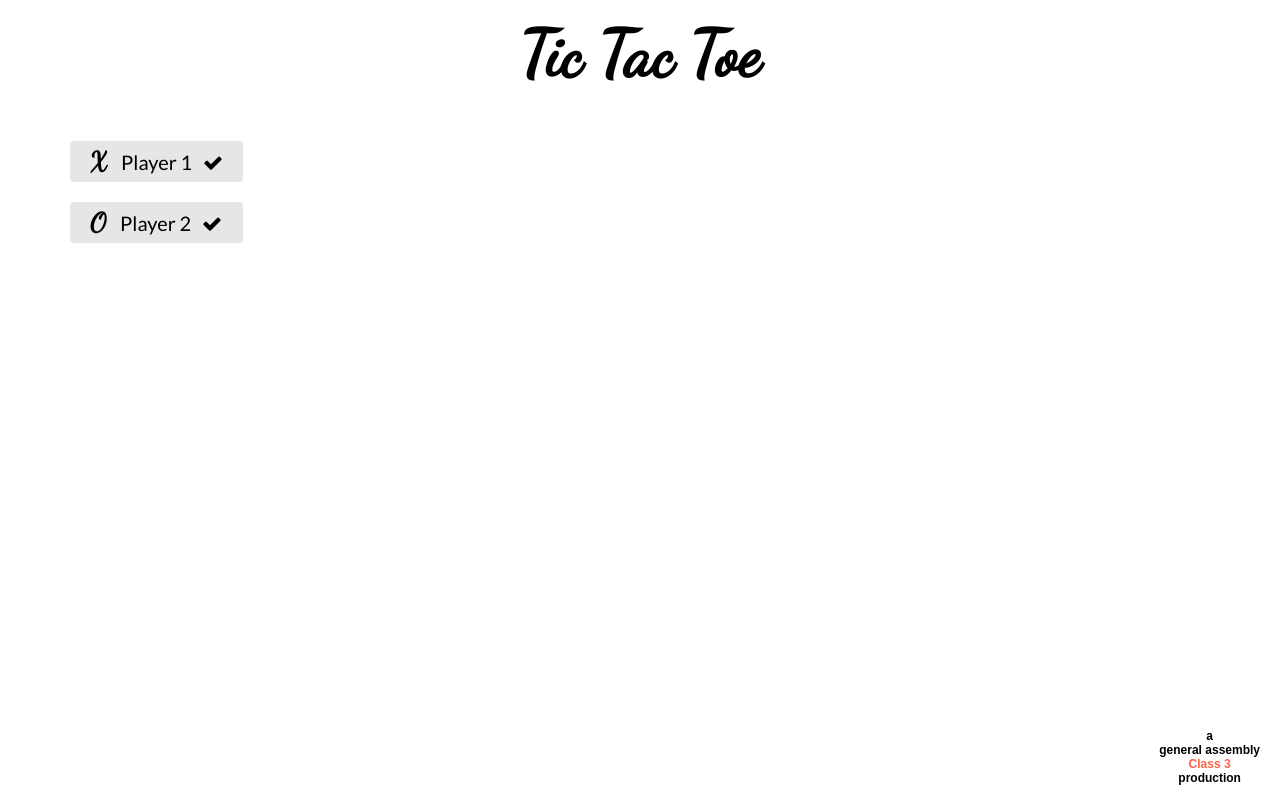
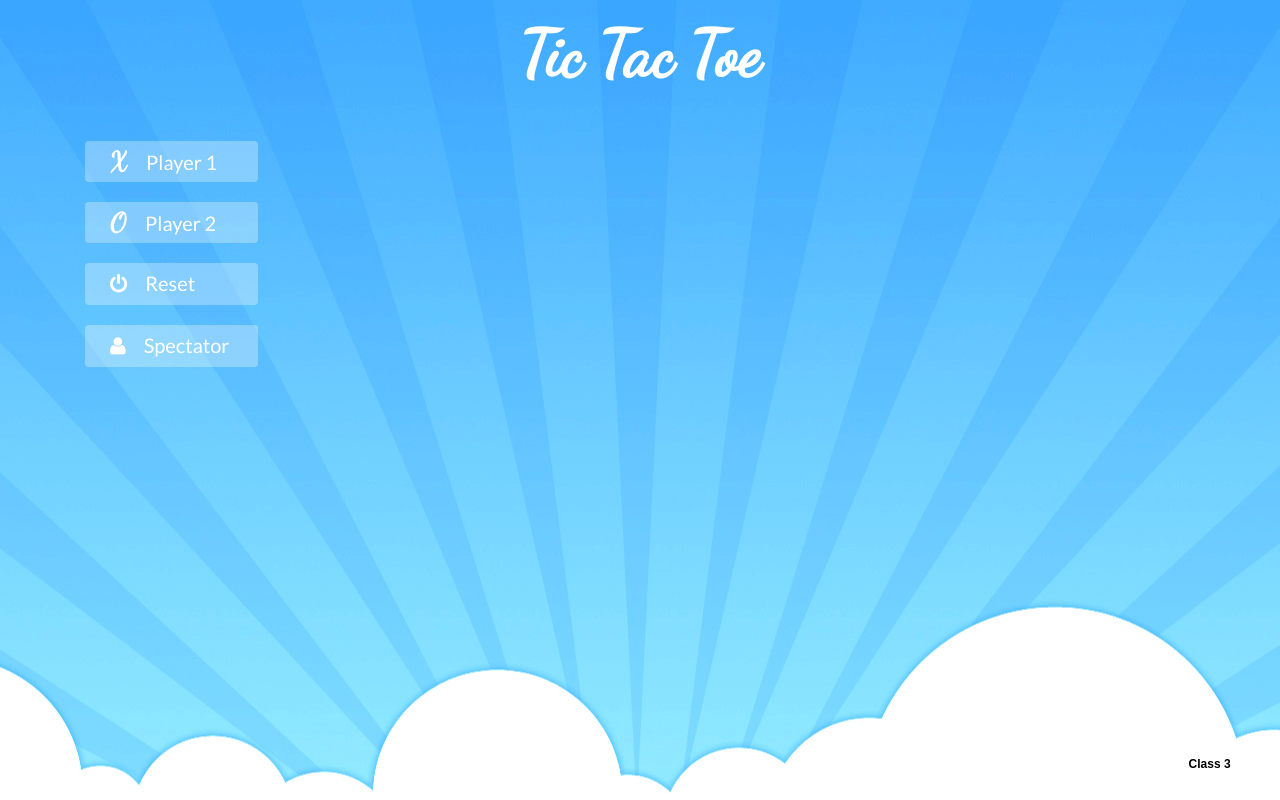
Before and after one commit to kylechadha/Tic-Tac-Toe-AngularJS, a PHP site: page / in a window 1280 px wide. Run offline with PHP 8.4, Linux system fonts and the light colour scheme; some libraries are stand-ins or nearby versions.

Commit message:
Add reset functionality and revamp CSS

```diff
--- a/css/style.css
+++ b/css/style.css
@@ -1,6 +1,7 @@
 /* Document Styles */
 
 body {
+  background: url(../img/beyond-the-clouds-2560x1600-edited.jpg) no-repeat center center;
   -moz-user-select: none;
   -ms-user-select: none;
   -webkit-user-select: none;
@@ -10,7 +11,7 @@
 /* Game Board Styles */
 
 h1 {
-  color: black;
+  color: white;
   font-family: 'Dancing Script', serif, sans-serif;
   font-size: 64px;
   margin: 16px 0 6px 0;
@@ -22,20 +23,32 @@
   width: 564px;
 }
 
+.threerules {
+  bottom: 5px;
+  color: white;
+  position: fixed;
+  right: 20px;
+  font-size: 12px;
+}
+
+.threerules span { color: black }
+
+/* Side Bar Styles */
+
 nav {
   float: left;
-  margin: 125px 0 0 70px;
+  margin: 125px 0 0 85px;
 }
 
 nav div {
-  background-color: rgb(230,230,230);
-  /*color: black;*/
+  background-color: rgba(255,255,255,0.3);
   border-radius: 4px;
-  padding: 5px 20px;
   margin-bottom: 20px;
+  padding: 5px 25px;
 }
 
 nav h2 {
+  color: white;
   font-family: 'Lato', serif, sans-serif;
   font-size: 20px;
   font-weight: normal;
@@ -47,35 +60,40 @@
   font-family: 'Dancing Script', serif, sans-serif;
   font-size: 26px;
   font-weight: bold;
-  margin-right: 10px;
+  margin-right: 15px;
 }
 
 nav i {
-  margin-left: 7px;
+  margin-left: 12px;
 }
 
 .player {
-  color: #5F9EB5;
+  color: #1D7A9D;
 }
 
 .active {
-  color: #FF7356;
+  color: yellow;
 }
 
-.threerules {
-  bottom: 5px;
-  color: black;
-  position: fixed;
-  right: 20px;
-  font-size: 12px;
+#reset {
+  cursor: pointer;
 }
 
-.threerules span { color: tomato }
+#reset:hover {
+  background-color: rgba(0,0,0,0.4);
+  transition: 0.4s;
+}
+
+.left-icon {
+  line-height: 32px;
+  margin-right: 18px;
+  margin-left: 0;
+}
 
 /* Cell Styles */
 
 .cell {
-  background-color: #58c9f2;
+  background-color: white;
   border-radius: 4px;
   float: left;
   height: 130px;
--- a/index.html
+++ b/index.html
@@ -24,16 +24,49 @@
 
 <body ng-controller="TicTacCtrl">
 <nav>
-  <div><h2><span ng-class="{player: current}">X</span> Player 1 <i class="fa fa-check" ng-class="{active: !game.turn}"></i> </h2></div>
-  <div><h2><span ng-class="{player: !current}">O</span> Player 2 <i class="fa fa-check" ng-class="{active: game.turn}"></i></h2></div>
+  <div>
+    <h2>
+      <span ng-class="{player: player == 'X'}">X</span> Player 1 <i class="fa"
+      ng-class="{
+      active: !game.turn,
+      'fa-check': player != 'Spectator',
+      'fa-spin': !game.turn && player == 'O',
+      'fa-spinner': !game.turn && player == 'O',
+      'fa-lock': player == 'Spectator'
+      }"></i>
+    </h2>
+  </div>
+
+  <div>
+    <h2>
+      <span ng-class="{player: player == 'O'}">O</span> Player 2 <i class="fa" ng-class="{
+      active: game.turn,
+      'fa-check': player != 'Spectator',
+      'fa-spin': game.turn && player == 'X',
+      'fa-spinner': game.turn && player == 'X',
+      'fa-lock': player == 'Spectator'}"></i>
+    </h2>
+  </div>
+
+  <div id="reset" ng-hide="player == 'Spectator'" ng-click="gameReset()">
+    <h2>
+      <i class="fa fa-power-off left-icon"></i>Reset
+    </h2>
+  </div>
+
+  <div ng-show="player == 'Spectator'">
+    <h2>
+      <i class="fa fa-user left-icon" ng-class="{player: player == 'Spectator'}"></i>Spectator
+    </h2>
+  </div>
 </nav>
+
 <div id="container">
   <h1>Tic Tac Toe</h1>
   <div ng-repeat="row in game.cells track by $index">
     <div ng-repeat="cell in row track by $index" ng-class="{cell: true, animated: animation, bounceIn: animation, xmove: cell == 'X', omove: cell == 'O'}" ng-click="playerMove($parent.$index, $index)"></div>
   </div>
   <h2 class="threerules">a<br>general assembly<br><span>Class 3</span><br>production</h2>
-  <!-- <h3 ng-click="gameReset()">Reset</h3> -->
 </div>
 </body>
 
--- a/js/main.js
+++ b/js/main.js
@@ -1,8 +1,7 @@
 // To Do List
-// 2. Add player 1 and player 2 notation & scoreboard
 // 3. Fix reset button
 // 4. Add disappearing functionality
-// 5. Clean up CSS & refactor
+// 6. Deploy to heroku, push to github (and write readme), update pivotal tracker, and upload to your domain
 
 var app = angular.module("TicTac", ["firebase"])
 app.controller("TicTacCtrl", function($scope, $firebase) {
@@ -11,10 +10,11 @@
   $scope.fbRoot = $firebase(gameRef);
 
   var IDs;
-  var player;
   var xWin = "XXX";
   var oWin = "OOO";
   var header = document.getElementsByTagName('h1');
+  $scope.player;
+  $scope.animation = true;
 
   $scope.fbRoot.$on("loaded", function() {
     IDs = $scope.fbRoot.$getIndex();
@@ -27,7 +27,6 @@
         counter: 0,
         win: false
       });
-      // Why does this occur on the onload? Or does it set it so ALL changes from here on trigger the function?
       $scope.fbRoot.$on("change", function() {
         IDs = $scope.fbRoot.$getIndex();
         $scope.game = $scope.fbRoot.$child(IDs[0]);
@@ -42,26 +41,24 @@
 
   $scope.playerAssign = function() {
     $scope.game.loadCount++;
-    $scope.animation = false;
     $scope.game.$save();
     if ($scope.game.loadCount == 1) {
-      player = 'X';
-      $scope.current = true;
+      $scope.player = 'X';
     } else if ($scope.game.loadCount == 2) {
-      player = 'O';
-      $scope.current = false;
+      $scope.player = 'O';
     } else {
-      player = 'Spectator';
+      $scope.player = 'Spectator';
     }
   }
 
   $scope.playerMove = function(r, c) {
     if ($scope.game.cells[r][c] == "" && $scope.game.win == false) {
-      if (!$scope.game.turn && player == 'X') {
+      $scope.animation = false;
+      if (!$scope.game.turn && $scope.player == 'X') {
         $scope.game.cells[r][c] = 'X';
         $scope.game.counter++;
         $scope.game.turn = !$scope.game.turn;
-      } else if ($scope.game.turn && player == 'O') {
+      } else if ($scope.game.turn && $scope.player == 'O') {
         $scope.game.cells[r][c] = 'O';
         $scope.game.counter++;
         $scope.game.turn = !$scope.game.turn;
@@ -84,41 +81,42 @@
 
     if (xWin == row1 || xWin == row2 || xWin == row3 || xWin == col1 || xWin == col2 || xWin == col3 || xWin == diag1 || xWin == diag2) {
       $scope.game.win = "xwin";
+      $scope.animation = true;
     } else if (oWin == row1 || oWin == row2 || oWin == row3 || oWin == col1 || oWin == col2 || oWin == col3 || oWin == diag1 || oWin == diag2) {
       $scope.game.win = "owin";
+      $scope.animation = true;
     } else if ($scope.game.counter == 9) {
       $scope.game.win = "draw";
     }
   }
 
   $scope.$watch('game.win', function() {
-    if ($scope.game.win == "xwin" && player == 'X') {
+    if ($scope.game.win == "xwin" && ($scope.player == 'X' || $scope.player == 'Spectator')) {
       header[0].innerHTML = "Congrats, X Wins!";
-    } else if ($scope.game.win == "xwin" && player == 'O') {
-      header[0].innerHTML = "Better luck next time..."
-    } else if ($scope.game.win == "owin" && player == 'O') {
+    } else if ($scope.game.win == "xwin" && $scope.player == 'O') {
+      header[0].innerHTML = "Sorry, X Wins!"
+    } else if ($scope.game.win == "owin" && ($scope.player == 'O' || $scope.player == 'Spectator')) {
       header[0].innerHTML = "Congrats, O Wins!";
-    } else if ($scope.game.win == "owin" && player == 'X') {
-      header[0].innerHTML = "Better luck next time..."
+    } else if ($scope.game.win == "owin" && $scope.player == 'X') {
+      header[0].innerHTML = "Sorry, O Wins!"
     } else if ($scope.game.win == "draw") {
       header[0].innerHTML = "Draw x_x";
     }
   });
 
+  $scope.gameReset = function() {
+    header[0].innerHTML = "Tic Tac Toe";
+    $scope.animation = true;
+    $scope.game.cells = [['','',''],['','',''],['','','']];
+    $scope.game.turn = false;
+    $scope.game.win = false;
+    $scope.game.counter = 0;
+    $scope.game.$save();
+  }
+
   // $scope.revertCell = function() {
     // $scope.cells[r][c] = '';
   // }
 
-  // $scope.gameReset = function() {
-  //   $scope.game.cells = [['','',''],['','',''],['','','']];
-  //   header[0].innerHTML = "Tic Tac Toe";
-  //   $scope.game.turn = true;
-  //   $scope.game.win = false;
-  //   $scope.game.counter = 0;
-  // }
-
-  // CSS Class Management
-  $scope.animation = true;
-  $scope.current = true;
 
 });
```
Also changed, not shown: img/beyond-the-clouds-2560x1600-edited.jpg (added), img/beyond-the-clouds-2560x1600.jpg (added), img/beyond-the-clouds-light-2560x1600.jpg (added), img/whitecloud-big-md.png (added), 1 other file.
